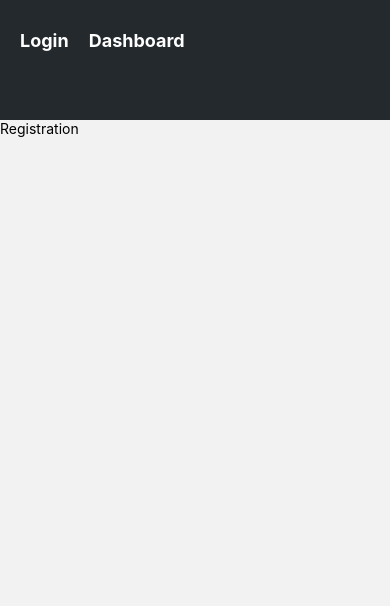
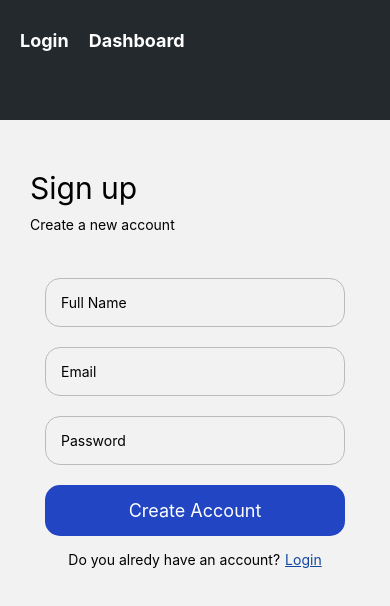
Before and after one commit to asolharo/piggyBank, a React Native app in the folder frontend-piggyBank/: screen /Registration in a window 390 px wide. Shown: the top 606 px of the page. Built offline with nearby package versions, Linux system fonts and the light colour scheme.

Commit message:
Created sign up page

```diff
--- a/frontend-piggyBank/App.js
+++ b/frontend-piggyBank/App.js
@@ -14,7 +14,7 @@ const App = () => {
   return (
     <NavigationContainer>
       <Stack.Navigator
-        initialRouteName="Login">
+        initialRouteName="Registration">
         <Stack.Screen
           name='Login'
           component={Login}
--- /dev/null
+++ b/frontend-piggyBank/components/FormikTextInput.jsx
@@ -0,0 +1,32 @@
+import { StyleSheet, Text } from 'react-native';
+import { useField } from 'formik';
+
+import TextInput from './TextInput';
+
+const styles = StyleSheet.create({
+  errorText: {
+    marginLeft: 15,
+    color: '#d73a4a',
+  },
+});
+
+const FormikTextInput = ({ name, ...props}) => {
+  const [field, meta, helpers] = useField(name)
+  const showError = meta.touched && meta.error
+
+  return (
+    <>
+      <TextInput
+        onChangeText={value => helpers.setValue(value)}
+        onBlur={() => helpers.setTouched(true)}
+        value={field.value}
+        error={showError}
+
+        {...props}
+      />
+      {showError && <Text style={styles.errorText}>{meta.error}</Text>}
+    </>
+  );
+};
+
+export default FormikTextInput
--- a/frontend-piggyBank/components/Registration.jsx
+++ b/frontend-piggyBank/components/Registration.jsx
@@ -1,10 +1,99 @@
-import { View, Text } from 'react-native'
+import { View, Text, StyleSheet, Pressable } from 'react-native'
 import React from 'react'
+import { Formik } from 'formik';
+import * as yup from 'yup';
+import FormikTextInput from './FormikTextInput';
+import { Link, useNavigation } from '@react-navigation/native';
+
+
 
 const Registration = () => {
+
+  const validationSchema = yup.object().shape({
+    email: yup
+      .string()
+      .email("Email is incorrect")
+      .required("Email is required"),
+    password: yup
+      .string()
+      .min(3, "Password is too short")
+      .required("Password is required"),
+  });
+  const styles = StyleSheet.create({
+    container: {
+      padding: 30,
+
+    },
+    title: {
+      fontSize: 30,
+      paddingBottom: 10,
+      paddingTop: 20,
+    },
+    btn: {
+      backgroundColor: "#2245C4",
+      padding: 15,
+      margin: 15,
+      borderRadius: 15,
+    },
+    btnText: {
+      color: "#fff",
+      textAlign: "center",
+      fontSize: 18,
+    },
+    mb30: {
+      marginBottom: 30,
+    },
+    link: {
+      marginLeft: 5,
+      color: '#1248a1',
+      textDecorationLine: 'underline'
+    }
+  })
+
+  const navigation = useNavigation()
+
+  const onSubmit = (values) => {
+    console.log(values);
+  };
+
+  const initialValues = {
+    username: "",
+    password: "",
+  };
+
   return (
-    <View>
-      <Text>Registration</Text>
+    <View style={styles.container}>
+      <Text style={styles.title}>Sign up</Text>
+      <Text style={styles.mb30}>Create a new account</Text>
+
+      <Formik initialValues={initialValues} onSubmit={onSubmit} validationSchema={validationSchema}>
+        {({ handleSubmit }) => (
+          <View>
+            <FormikTextInput
+              name="fullname"
+              placeholder="Full Name"
+            />
+            <FormikTextInput
+              name="email"
+              placeholder="Email"
+            />
+            <FormikTextInput
+              name="password"
+              placeholder="Password"
+              secureTextEntry={true}
+            />
+            <Pressable onPress={handleSubmit} style={styles.btn}>
+              <Text style={styles.btnText}>Create Account</Text>
+            </Pressable>
+          </View>
+        )}
+      </Formik>
+      <View style={{flexDirection: "row", justifyContent: 'center' }}>
+        <Text>Do you alredy have an account?</Text>
+        <Pressable onPress={() => navigation.navigate('Login')}>
+          <Text style={styles.link}>Login</Text>
+        </Pressable>
+      </View>
     </View>
   )
 }
--- /dev/null
+++ b/frontend-piggyBank/components/TextInput.jsx
@@ -0,0 +1,28 @@
+import { TextInput as NativeTextInput, StyleSheet } from 'react-native';
+
+const styles = StyleSheet.create({
+  input: {
+    padding: 15,
+    margin: 15,
+    marginBottom: 5,
+    borderWidth: 1,
+    borderColor: '#bbb',
+    borderRadius: 15,
+  },
+  inputError: {
+    padding: 15,
+    margin: 15,
+    marginBottom: 5,
+    borderWidth: 1,
+    borderColor: '#d73a4a',
+    borderRadius: 5,
+  }
+});
+
+const TextInput = ({ style, error, ...props }) => {
+  const textInputStyle = [style]
+
+  return <NativeTextInput style={error ? styles.inputError : styles.input} {...props} />
+};
+
+export default TextInput;
--- a/frontend-piggyBank/package.json
+++ b/frontend-piggyBank/package.json
@@ -19,12 +19,14 @@
     "expo-font": "^10.0.5",
     "expo-status-bar": "^1.3.0",
     "expo-updates": "~0.11.6",
+    "formik": "^2.2.9",
     "react": "17.0.1",
     "react-dom": "17.0.1",
     "react-native": "0.64.3",
     "react-native-gesture-handler": "~2.1.0",
     "react-native-safe-area-context": "3.3.2",
-    "react-native-web": "0.17.1"
+    "react-native-web": "0.17.1",
+    "yup": "^0.32.11"
   },
   "devDependencies": {
     "@babel/core": "^7.12.9",
```
Also changed, not shown: 1 other file (tests, documents, lock files or other folders).
